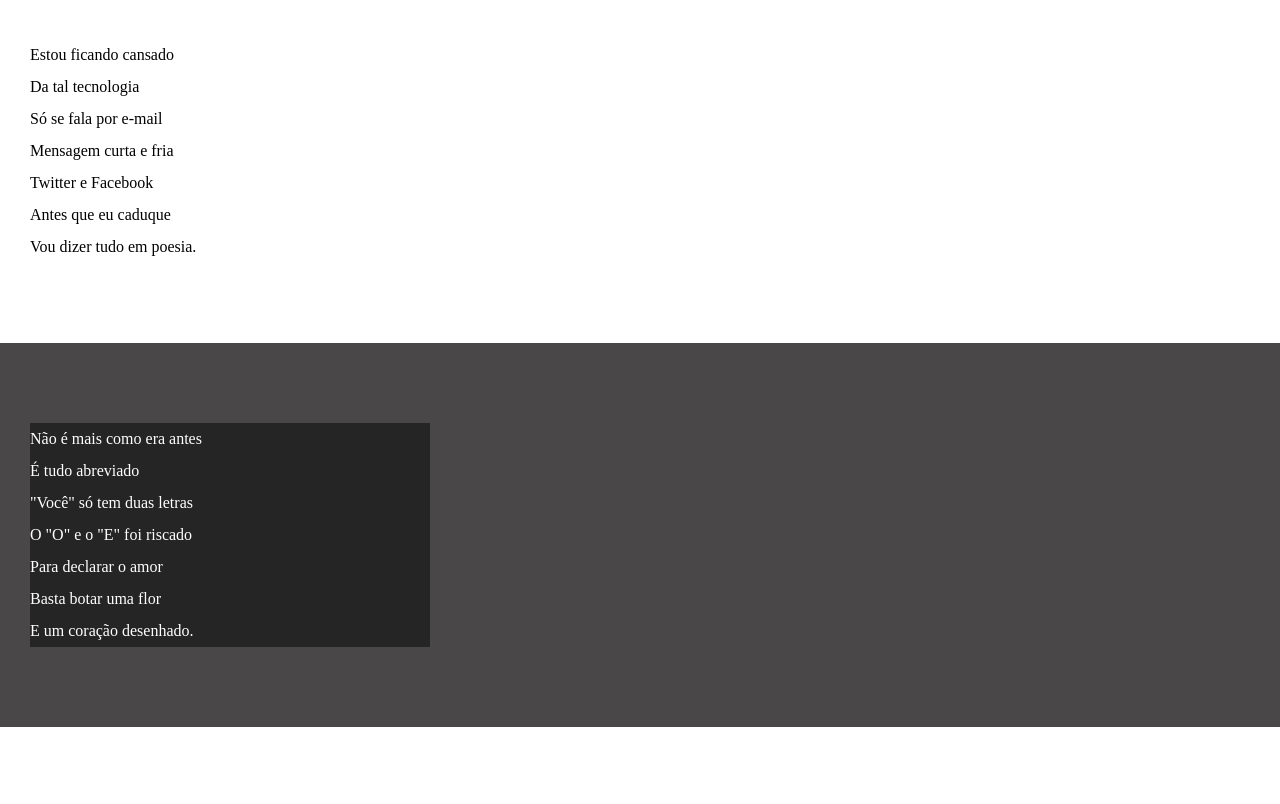
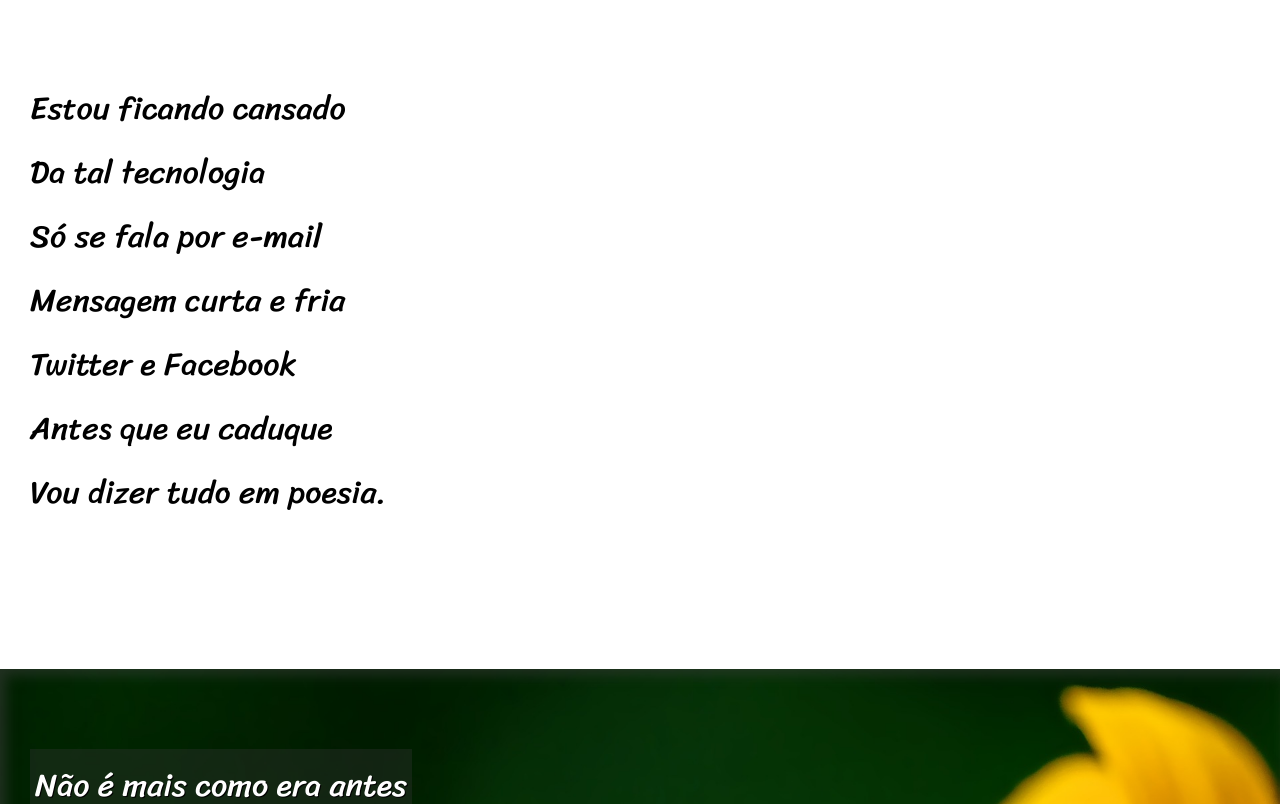
Before and after one commit to Narassmartins/html-css, a plain HTML site: page desafios/d012/index.html in a window 1280 px wide. Shown: the part 196-1000 px from the top of the page. Drawn offline with Linux system fonts and the light colour scheme; a web font is replaced by a local one.

Commit message:
Atualização

```diff
--- a/desafios/d012/estilo/style.css
+++ b/desafios/d012/estilo/style.css
@@ -1,4 +1,14 @@
 @charset "UTF-8";
+
+@import url('https://fonts.googleapis.com/css2?family=Gabriela&display=swap');
+
+@import url('https://fonts.googleapis.com/css2?family=Sriracha&display=swap');
+
+:root{
+    --fonte1: Verdana, Geneva, Tahona, sans-serif;
+    --fonte2: 'Gabriela', serif;
+    --fonte3: 'Sriracha', cursive;
+}
 
 *{
     margin: 0px;
@@ -8,6 +18,8 @@
 html, body{
     min-height: 100vh;
     background-color: darkgray;
+    font-family: var(--fonte1);
+    font-size: 1em;
 }
 
 header{
@@ -19,6 +31,8 @@
 header > h1{
     padding-top: 50px;
     font-variant: small-caps;
+    font-family: var(--fonte2);
+    font-size: 4em;
 }
 
 header > p{
@@ -40,6 +54,11 @@
         padding-bottom: 10vh;
         line-height: 2em;
         padding-left: 30px;
+        font-family: var(--fonte3);
+        font-size: 2em;
+    }
+    section > p{
+        padding-bottom: 2em;
     }
 
     section.normal{
@@ -48,13 +67,28 @@
     }
 
     section.imagem{
+        background-size: cover;
+        background-attachment: fixed;
         background-color: rgb(73, 71, 71);
         color: white;
+        box-shadow: inset 6px 6px 13px 0px rgba(63, 63, 63, 0.521)
     }
 
     section.imagem > p{
-        width: 400px;
-        background-color: rgb(37, 37, 37);
+        display: inline-block;
+        padding: 5px;
+        background-color: rgba(54, 54, 54, 0.342);
+        text-shadow: 1px 1px 0px black;
+    }
+
+    #img01{
+        background-image: url('../imagens/background001.jpg');
+        background-position: right center;
+    }
+
+    #img02{
+        background-image: url('../imagens/background002.jpg');
+
     }
 
     footer{
--- a/desafios/d012/index.html
+++ b/desafios/d012/index.html
@@ -27,7 +27,7 @@
     </section>
 
 
-    <section class="imagem">
+    <section class="imagem" id="img01">
         <p>
             Não é mais como era antes <br>
             É tudo abreviado <br>
@@ -63,7 +63,7 @@
     </section>
 
 
-    <section class="imagem">
+    <section class="imagem" id="img02">
         <P>
             Tenho saudade das cartas <br>
             Escritas com a própria mão <br>
@@ -97,6 +97,6 @@
             </p>
     </section>
 
-    <footer><p>Site criado por Gustavo Guanabara para CursoemVideo</p></footer>
+    <footer><p>Desafio realizado por <a href="https://github.com/Narassmartins" target="_blank">Nara Martins</a>, acompanhando as aulas de <a href="https://github.com/gustavoguanabara" target="_blank">Gustavo Guanabara.</a></p></footer>
 </body>
 </html>
```
Also changed, not shown: desafios/d012/fontes/._idroid.otf (deleted), desafios/d012/imagens/._background001.jpg (deleted), desafios/d012/imagens/._background002.jpg (deleted), desafios/d012/imagens/background001.jpg (added), desafios/d012/imagens/background002.jpg (added).
